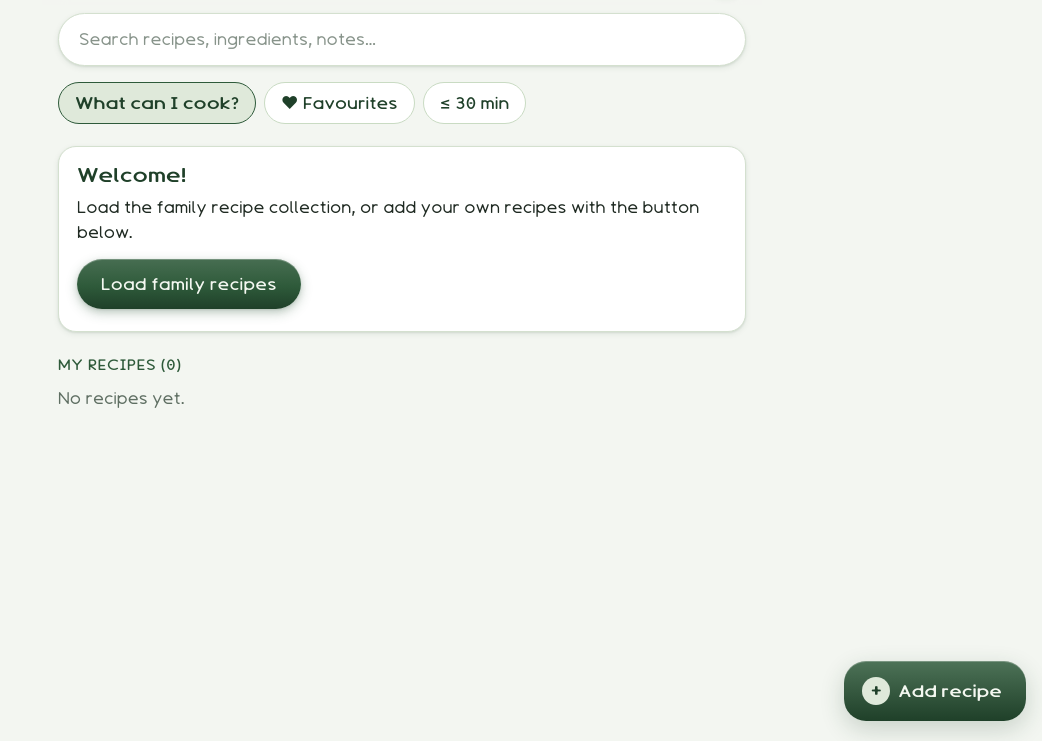
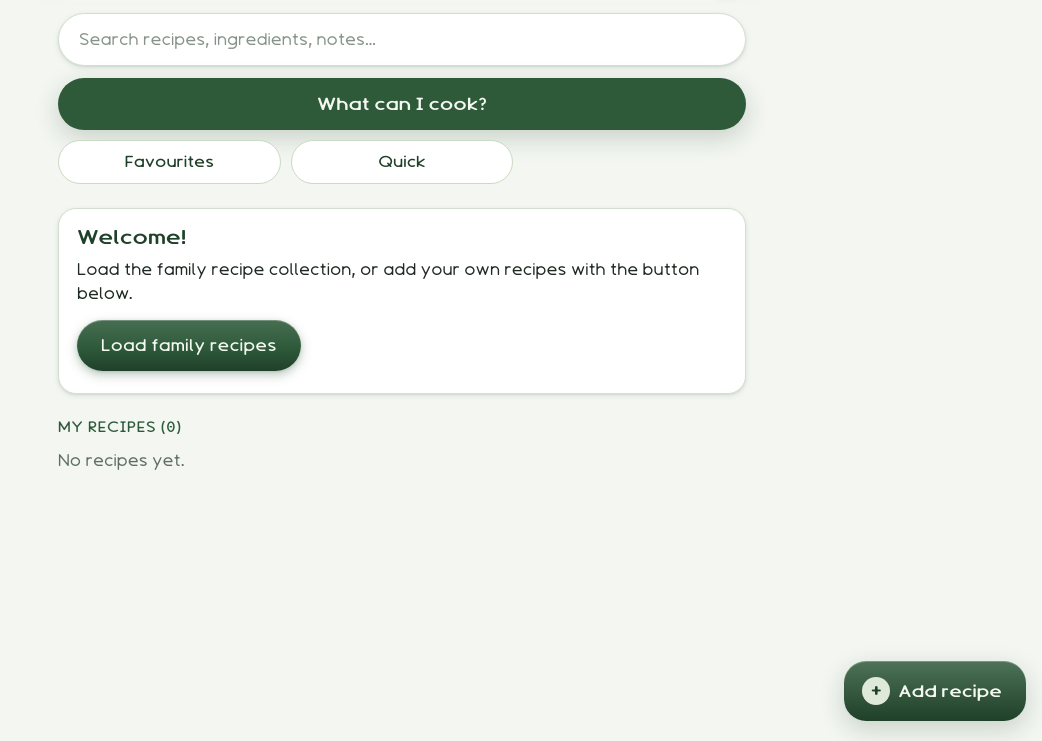
Before and after one commit to iraharan/recipe-box, a plain HTML site: page index.html in a window 1280 px wide. Shown: the part 59-800 px from the top of the page, without its empty margins (238-1280 px from the left). Drawn offline with Linux system fonts and the light colour scheme.

Commit message:
Home buttons: full-width What can I cook, even 3-column filter grid in sentence case
Co-Authored-By: Claude Opus 5.5 <noreply@anthropic.com>

```diff
--- a/app.js
+++ b/app.js
@@ -67,8 +67,11 @@
     const all = (await Store.all()).sort((a, b) => b.updatedAt - a.updatedAt);
     const pending = all.filter((r) => r.status !== STATUS.SAVED);
     const saved = all.filter((r) => r.status === STATUS.SAVED);
-    const meals = Object.entries(saved.flatMap((r) => tags(r.meal)).reduce((m, t) => ((m[t] = (m[t] || 0) + 1), m), {}))
-      .sort((a, b) => b[1] - a[1]).slice(0, 6).map(([t]) => t);
+    // Fixed, natural order; up to 7 so that with Favourites and Quick they fill a 3 × 3 grid.
+    const mealOrder = ["breakfast", "lunch", "dinner", "snack", "side", "dessert", "drink"];
+    const used = new Set(saved.flatMap((r) => tags(r.meal)));
+    const meals = [...mealOrder.filter((m) => used.has(m)), ...[...used].filter((m) => !mealOrder.includes(m)).sort()].slice(0, 7);
+    const sentence = (s) => s.charAt(0).toUpperCase() + s.slice(1);
 
     const list = h("div", { class: "list" });
     function draw() {
@@ -92,13 +95,14 @@
     }
 
     const chip = (label, on, click) => h("button", { class: "chip" + (on ? " on" : ""), onclick: click }, label);
-    const chips = h("div", { class: "chips" });
+    // The main action on its own full-width button, then the filters in an even 3-column grid.
+    const chips = h("div", { class: "filtergrid" });
     function drawChips() {
       fill(chips,
-        h("button", { class: "chip accent", onclick: () => go("#/cook") }, "What can I cook?"),
-        chip("♥ Favourites", homeState.fav, () => { homeState.fav = !homeState.fav; drawChips(); draw(); }),
-        chip("≤ 30 min", homeState.quick, () => { homeState.quick = !homeState.quick; drawChips(); draw(); }),
-        meals.map((m) => chip(m, homeState.meal === m, () => { homeState.meal = homeState.meal === m ? null : m; drawChips(); draw(); })),
+        h("button", { class: "cookbtn", onclick: () => go("#/cook") }, "What can I cook?"),
+        chip("Favourites", homeState.fav, () => { homeState.fav = !homeState.fav; drawChips(); draw(); }),
+        chip("Quick", homeState.quick, () => { homeState.quick = !homeState.quick; drawChips(); draw(); }),
+        meals.map((m) => chip(sentence(m), homeState.meal === m, () => { homeState.meal = homeState.meal === m ? null : m; drawChips(); draw(); })),
       );
     }
     drawChips(); draw();
--- a/style.css
+++ b/style.css
@@ -113,6 +113,12 @@ textarea.big { min-height: 45vh; margin-top: 10px; }
 .chip:hover { background: var(--sage); }
 .chip:active { transform: scale(.96); }
 .chip.on { background: var(--forest); border-color: var(--forest); color: var(--on-forest); }
+/* home: full-width main button + even 3-column filter grid */
+.filtergrid { display: grid; grid-template-columns: repeat(3, 1fr); gap: 10px; padding: 6px 16px 12px; }
+.filtergrid .chip { height: 44px; padding: 0 2px; font-size: clamp(.82rem, 3.9vw, 1rem); text-align: center; overflow: hidden; text-overflow: ellipsis; }
+.cookbtn { grid-column: 1 / -1; height: 52px; border: 0; border-radius: 26px; cursor: pointer; font: inherit; font-weight: 700; font-size: 1.1rem;
+  color: var(--on-forest); background: var(--forest); box-shadow: var(--shadow); transition: transform .12s ease; }
+.cookbtn:active { transform: scale(.98); }
 .chip.accent { background: var(--sage); border-color: var(--forest); color: var(--forest-deep); font-weight: 700; }
 
 /* lists */
--- a/sw.js
+++ b/sw.js
@@ -1,6 +1,6 @@
 // Offline support: the app shell is served from cache (refreshed in the background);
 // reading libraries from the CDN are cached the first time they are used.
-const SHELL = "recipebox-shell-v3";
+const SHELL = "recipebox-shell-v4";
 const LIBS = "recipebox-libs-v1";
 const FILES = ["./", "index.html", "style.css", "parser.js", "store.js", "app.js", "manifest.webmanifest",
   "icon.svg", "fonts/kalidoscope-regular.woff2", "fonts/kalidoscope-medium.woff2", "fonts/kalidoscope-bold.woff2", "icon-180.png", "icon-192.png", "icon-512.png"];
```
